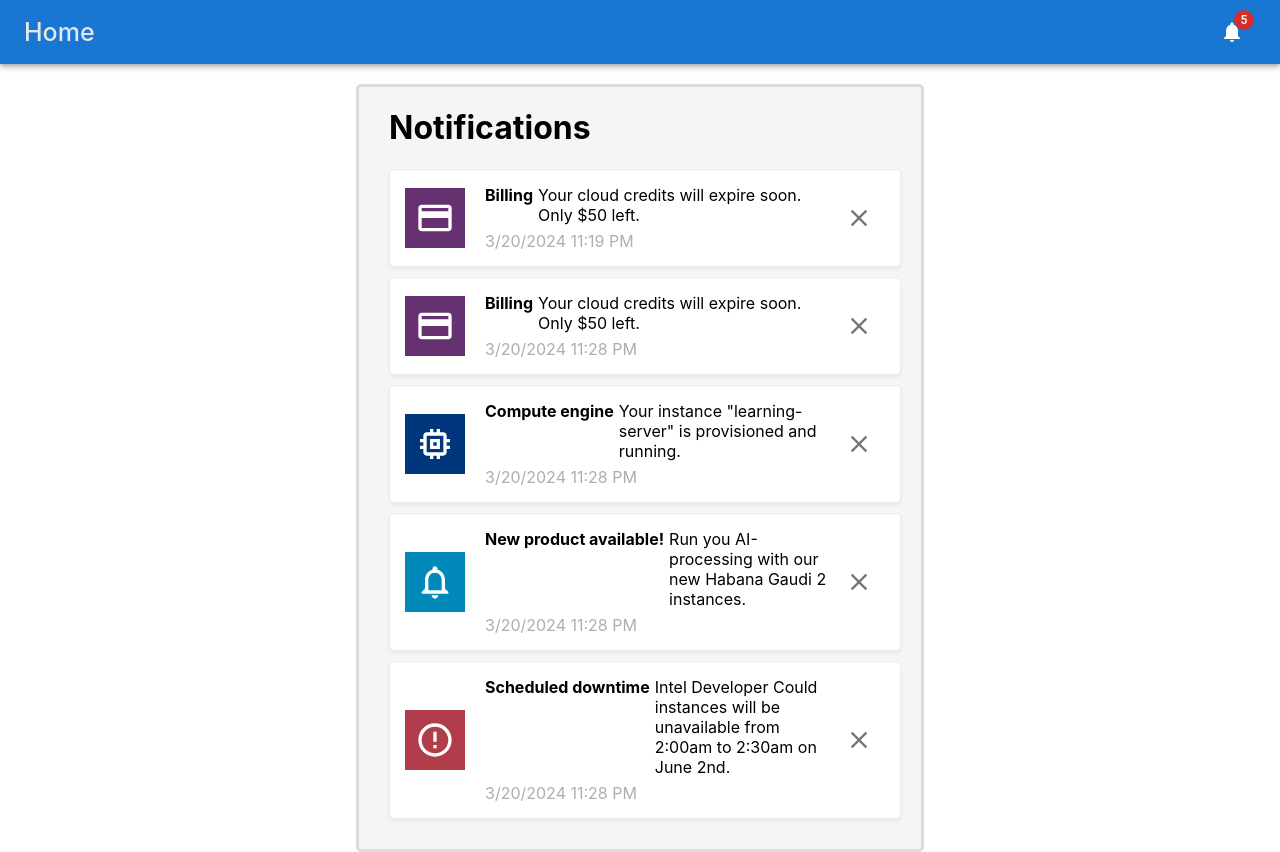
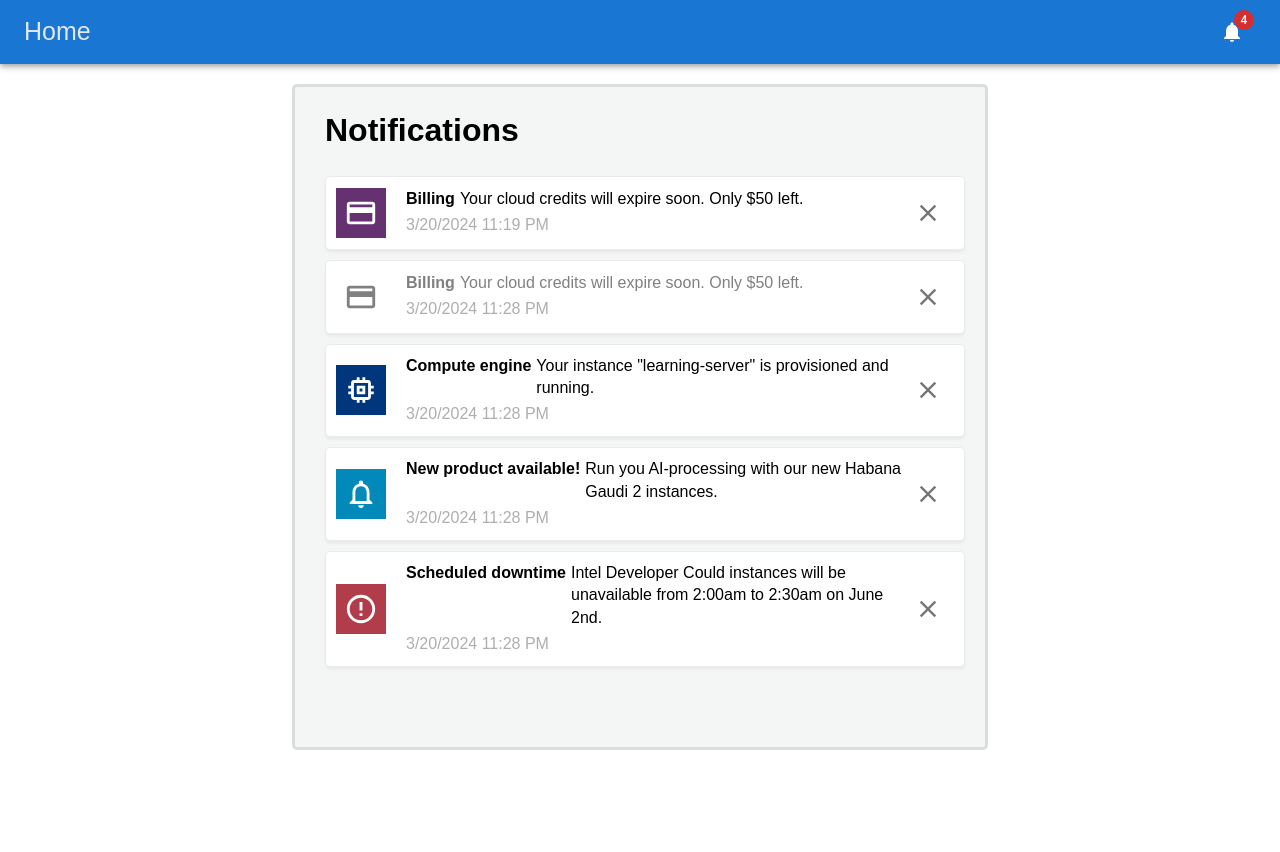
Before and after one commit to huutribui/notification, a React (Create React App) app in the folder react-app/: page /notifications in a window 1280 px wide. After the commit the page ends 800 px from the top, so only its background shows below. Built offline with nearby package versions, Linux system fonts and the light colour scheme.

Commit message:
Modified styling and font family

```diff
--- a/react-app/src/App.css
+++ b/react-app/src/App.css
@@ -4,7 +4,7 @@
 
 .App .pageContainer {
   background-color: #F4F5F5;
-  width: 40%;
+  width: 50%;
   min-height: calc(80vh);
   margin: 20px auto;
   padding: 0 20px 20px 30px;
--- a/react-app/src/App.js
+++ b/react-app/src/App.js
@@ -8,8 +8,55 @@ import {
   Switch,
   Route
 } from "react-router-dom";
+import { InfoContext } from './components/InfoProvider';
+import { useContext, useEffect } from 'react';
+
+let MOCK_DATA = [
+  {
+      "id": 0,
+      "type": "billing",
+      "message": "Your cloud credits will expire soon. Only $50 left.",
+      "date": new Date() - 500000,
+      "status" : "new"
+  },
+  {
+      "id": 1,
+      "type": "billing",
+      "message": "Your cloud credits will expire soon. Only $50 left.",
+      "date": new Date(),
+      "status" : "viewed"
+  },
+  {
+      "id": 2,
+      "type": "EC2",
+      "message": "Your instance \"learning-server\" is provisioned and running.",
+      "date": new Date(),
+      "status" : "new"
+  },
+  {
+      "id": 3,
+      "type": "newProduct",
+      "message": "Run you AI-processing with our new Habana Gaudi 2 instances.",
+      "date": new Date(),
+      "status" : "new"
+  },
+  {
+      "id": 4,
+      "type": "downtime",
+      "message": "Intel Developer Could instances will be unavailable from 2:00am to 2:30am on June 2nd.",
+      "date": new Date(),
+      "status" : "new"
+  },
+]
+const NEW_STATUS = "new";
 
 function App() {
+  const context = useContext(InfoContext);
+
+  useEffect(() => {
+    context.setNewNotifications(MOCK_DATA);
+  },[])
+
   return (
     <div className="App">
         <Router>
--- a/react-app/src/components/InfoProvider.js
+++ b/react-app/src/components/InfoProvider.js
@@ -2,63 +2,55 @@ import React, { useEffect, useState } from 'react';
 
 export const InfoContext = React.createContext();
 
-let MOCK_DATA = [
-    {
-        "id": 0,
-        "type": "billing",
-        "message": "Your cloud credits will expire soon. Only $50 left.",
-        "date": new Date() - 500000,
-        "status" : "new"
-    },
-    {
-        "id": 1,
-        "type": "billing",
-        "message": "Your cloud credits will expire soon. Only $50 left.",
-        "date": new Date(),
-        "status" : "new"
-    },
-    {
-        "id": 2,
-        "type": "EC2",
-        "message": "Your instance \"learning-server\" is provisioned and running.",
-        "date": new Date(),
-        "status" : "new"
-    },
-    {
-        "id": 3,
-        "type": "newProduct",
-        "message": "Run you AI-processing with our new Habana Gaudi 2 instances.",
-        "date": new Date(),
-        "status" : "new"
-    },
-    {
-        "id": 4,
-        "type": "downtime",
-        "message": "Intel Developer Could instances will be unavailable from 2:00am to 2:30am on June 2nd.",
-        "date": new Date(),
-        "status" : "new"
-    },
-]
 const NEW_STATUS = "new";
 
 const InfoProvider = ({ children }) => {
-    const [notifications, setNotifications] = useState(MOCK_DATA);
-    const [newNotificationCount, setNewNotificationCount] = useState(MOCK_DATA.length);
+    const [notifications, setNotifications] = useState([]);
+    const [newNotificationCount, setNewNotificationCount] = useState(0);
 
     const removeNotification = (id) => {
-        console.log("removed noti:", id);
+        try{
+            let notificiationsArr = [...notifications];
+            let notificiationIdx = notificiationsArr.findIndex(e => e.id === id);
+            if (notificiationIdx > -1) {
+                if (notificiationsArr[notificiationIdx].status === NEW_STATUS) {
+                    let count = newNotificationCount - 1;
+                    setNewNotificationCount(count);
+                }
+                notificiationsArr.splice(notificiationIdx, 1);
+                setNotifications(notificiationsArr);
+            }
+        } catch(e) {
+            console.log("error removing notification: ", e);
+        }
     }
 
     const viewedNotification = (id) => {
+        try{
             let notificiationsArr = [...notifications];
             let notificiationIdx = notificiationsArr.findIndex(e => e.id === id);
             if (notificiationIdx > -1 && notificiationsArr[notificiationIdx].status === NEW_STATUS) {
                 notificiationsArr[notificiationIdx].status = "viewed";
                 let count = newNotificationCount - 1;
                 setNewNotificationCount(count);
+                setNotifications(notificiationsArr);
+            }
+        } catch(e) {
+            console.log("error setting notification: ", e);
+        }
     }
 
-        setNotifications(notificiationsArr);
+    const setNewNotifications = (data) => {
+        try{
+            let count = 0;
+            data.forEach(e => {
+                if (e.status === NEW_STATUS) count++;
+            })
+            setNotifications(data);
+            setNewNotificationCount(count);
+        } catch(e) {
+            console.log("error setting new notifications: ", e)
+        }
     }
 
     return (
@@ -66,6 +58,7 @@ const InfoProvider = ({ children }) => {
 			value={{
 				notifications: notifications,
                 newNotificationCount: newNotificationCount,
+                setNewNotifications: setNewNotifications,
 				viewedNotification: viewedNotification,
 				removeNotification: removeNotification,
 			}}
--- a/react-app/src/components/NavBar.jsx
+++ b/react-app/src/components/NavBar.jsx
@@ -7,11 +7,7 @@ import NotificationsIcon from '@mui/icons-material/Notifications';
 import './NavBar.css';
 import { useContext } from 'react';
 import { InfoContext } from './InfoProvider';
-import { useState } from 'react';
-import { useEffect } from 'react';
 import { useHistory } from 'react-router-dom';
-
-const NEW_STATUS = "new";
 
 const NavBar = () => {
     const history = useHistory();
--- a/react-app/src/index.css
+++ b/react-app/src/index.css
@@ -1,10 +1,11 @@
 body {
   margin: 0;
-  font-family: -apple-system, BlinkMacSystemFont, 'Segoe UI', 'Roboto', 'Oxygen',
-    'Ubuntu', 'Cantarell', 'Fira Sans', 'Droid Sans', 'Helvetica Neue',
-    sans-serif;
-  -webkit-font-smoothing: antialiased;
-  -moz-osx-font-smoothing: grayscale;
+  padding: 0;
+  font-family: "IntelOne Display", sans-serif;
+  font-size: 16px;
+  font-style: normal;
+  font-weight: 400;
+  line-height: 1.42857143;
 }
 
 code {
--- a/react-app/src/pages/Notifications/NotificationBlock.css
+++ b/react-app/src/pages/Notifications/NotificationBlock.css
@@ -8,7 +8,7 @@
     width: 100%;
     background-color: white;
     box-sizing: border-box;
-    padding: 15px;
+    padding: 10px;
     border-radius: 5px;
     box-shadow: rgba(0, 0, 0, 0.05) 0px 2.5px 3px 0px;
     border: 1px rgba(128, 128, 128, 0.16) solid;
@@ -20,9 +20,9 @@
     color: white;
     font-weight: 100;
     box-sizing: border-box;
-    width: 60px;
-    height: 60px;
-    padding: 10px;
+    width: 50px;
+    height: 50px;
+    padding: 8px;
     margin-right: 20px;
     color: white;
 }
@@ -63,13 +63,12 @@
     display: flex;
     flex-direction: column;
     justify-content: space-between;
-    height: inherit;
     width: 100%;
 }
 
 .notificationBlock .dateTimeText {
     color: #AEAEAE;
-    margin-top: 6px;
+    margin-top: 3px;
 }
 
 .notificationBlock .textGreyedOut {
--- a/react-app/src/pages/Notifications/NotificationBlock.jsx
+++ b/react-app/src/pages/Notifications/NotificationBlock.jsx
@@ -41,7 +41,6 @@ const NotificationBlock = (props) => {
 
     const handleCloseNotification = (e) => {
         e.preventDefault();
-        console.log("id: ", props.data.id);
         context.removeNotification( props.data.id);
     }
 
@@ -56,7 +55,7 @@ const NotificationBlock = (props) => {
             <Collapse in={open}>
                 <div className='blockContent'>
                     <div className='iconBlock'>
-                        {props.data.type === EC2_TYPE && <MemoryIcon className={'iconPic ' + (props.data.status === NEW_STATUS ? TYPE_MAP[props.data.type].className : 'iconPicViewed')}/>}
+                        {props.data.type === EC2_TYPE && <MemoryIcon fontSize="small" className={'iconPic ' + (props.data.status === NEW_STATUS ? TYPE_MAP[props.data.type].className : 'iconPicViewed')}/>}
                         {props.data.type === BILLING_TYPE && <PaymentIcon className={'iconPic ' + (props.data.status === NEW_STATUS ? TYPE_MAP[props.data.type].className : 'iconPicViewed')}/>}
                         {props.data.type === NEW_PRODUCT_TYPE && <NotificationsNoneIcon className={'iconPic ' + (props.data.status === NEW_STATUS ? TYPE_MAP[props.data.type].className : 'iconPicViewed')}/>}
                         {props.data.type === DOWN_TIME_TYPE && <ErrorOutlineIcon className={'iconPic ' + (props.data.status === NEW_STATUS ? TYPE_MAP[props.data.type].className : 'iconPicViewed')}/>}
```
Lines whose indentation alone changed are shown as unchanged.
